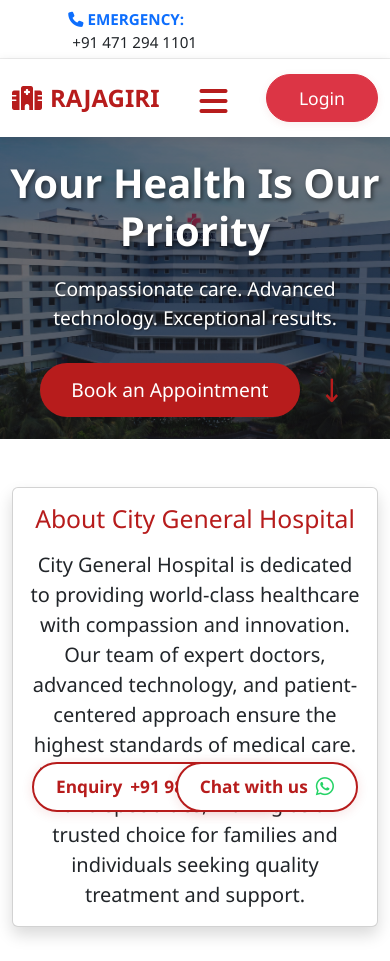
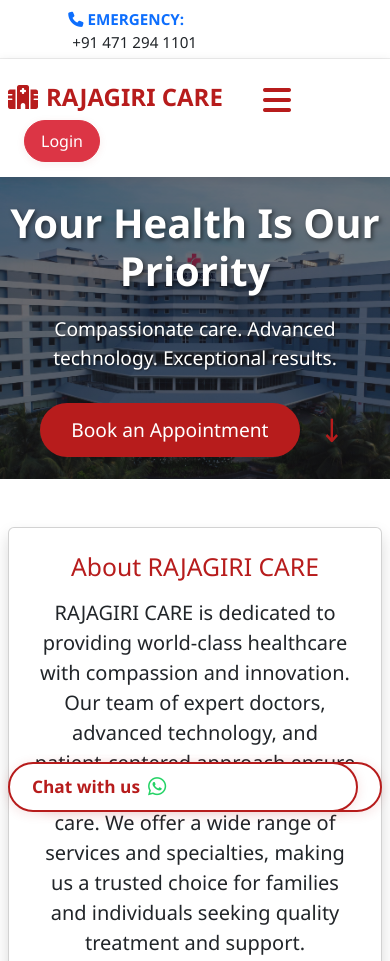
Before and after one commit to Donagilson/clinic, a plain HTML site: page index.html in a window 390 px wide. Shown: the top 961 px of the page. Drawn offline with nearby package versions, Linux system fonts and the light colour scheme.

Commit message:
fifth commit

```diff
--- a/index.html
+++ b/index.html
@@ -3,7 +3,7 @@
 <head>
     <meta charset="UTF-8">
     <meta name="viewport" content="width=device-width, initial-scale=1.0">
-    <title>RAJAGIRI</title>
+    <title>RAJAGIRI CARE</title>
     <!-- Bootstrap CSS -->
     <link href="https://cdn.jsdelivr.net/npm/bootstrap@5.3.0/dist/css/bootstrap.min.css" rel="stylesheet">
     <!-- Font Awesome -->
@@ -104,6 +104,7 @@
 
         .hero-image {
             background: linear-gradient(rgba(0, 0, 0, 0.5), rgba(0, 0, 0, 0.5)), url('hos.jp.jpg');
+            min-height: 320px;
             height: 80vh;
             background-position: center;
             background-repeat: no-repeat;
@@ -117,6 +118,72 @@
             opacity: 0;
             transform: translateY(40px) scale(0.98);
             animation: heroImgFadeIn 1.2s cubic-bezier(.77,.2,.32,1.01) 0.2s forwards;
+        }
+        @media (max-width: 991.98px) {
+            .hero-image {
+                height: 320px;
+                min-height: 220px;
+                padding: 24px 0;
+            }
+            .hero-text h1 {
+                font-size: 2rem;
+            }
+            .hero-text p {
+                font-size: 1rem;
+            }
+        }
+        @media (max-width: 767.98px) {
+            .container, .container-lg, .container-md, .container-sm, .container-xl, .container-xxl {
+                max-width: 100%;
+                padding-left: 8px;
+                padding-right: 8px;
+            }
+            .card {
+                margin-bottom: 1.2rem;
+            }
+            .navbar-brand {
+                font-size: 1.1rem;
+            }
+            .login-btn {
+                padding: 8px 16px;
+                font-size: 1rem;
+            }
+            .btn-book {
+                font-size: 1rem;
+                padding: 10px 18px;
+            }
+            .video-container iframe {
+                height: 180px !important;
+            }
+        }
+        @media (max-width: 575.98px) {
+            .hero-image {
+                height: 180px;
+                min-height: 120px;
+                padding: 10px 0;
+            }
+            .hero-text h1 {
+                font-size: 1.2rem;
+            }
+            .hero-text p {
+                font-size: 0.95rem;
+            }
+            .navbar {
+                padding: 8px 0;
+            }
+            .card {
+                padding: 0.5rem;
+            }
+            .table-responsive {
+                font-size: 0.95rem;
+            }
+            .enquiry-btn, .chat-btn {
+                left: 8px;
+                right: 8px;
+                bottom: 8px;
+                padding: 8px 10px;
+                font-size: 0.95rem;
+            }
         }
 
         .hero-text h1 {
@@ -305,7 +372,7 @@
     <nav class="navbar navbar-expand-lg navbar-light sticky-top">
         <div class="container d-flex align-items-center justify-content-between">
             <a class="navbar-brand" href="#">
-                <i class="fas fa-hospital me-2"></i>RAJAGIRI
+                <i class="fas fa-hospital me-2"></i>RAJAGIRI CARE
             </a>
             <div class="d-flex align-items-center flex-grow-1">
                 <!-- Custom Hamburger Menu Button -->
@@ -523,8 +590,8 @@ if (scrollUpBtn) {
             <div class="col-lg-8">
                 <div class="card shadow">
                     <div class="card-body text-center">
-                        <h2 class="card-title mb-3" style="color:#b71c1c;">About City General Hospital</h2>
-                        <p class="card-text lead mb-0">City General Hospital is dedicated to providing world-class healthcare with compassion and innovation. Our team of expert doctors, advanced technology, and patient-centered approach ensure the highest standards of medical care. We offer a wide range of services and specialties, making us a trusted choice for families and individuals seeking quality treatment and support.</p>
+                        <h2 class="card-title mb-3" style="color:#b71c1c;">About RAJAGIRI CARE</h2>
+                        <p class="card-text lead mb-0">RAJAGIRI CARE is dedicated to providing world-class healthcare with compassion and innovation. Our team of expert doctors, advanced technology, and patient-centered approach ensure the highest standards of medical care. We offer a wide range of services and specialties, making us a trusted choice for families and individuals seeking quality treatment and support.</p>
                     </div>
                 </div>
             </div>
@@ -702,7 +769,7 @@ if (scrollUpBtn) {
         <button type="button" class="btn-close" data-bs-dismiss="modal" aria-label="Close"></button>
       </div>
       <div class="modal-body">
-        <p>For any enquiries, please call <strong>+91 9876543210</strong> or email <strong>info@citygeneral.org</strong>.</p>
+    <p>For any enquiries, please call <strong>+91 9876543210</strong> or email <strong>info@rajagiricare.org</strong>.</p>
       </div>
     </div>
   </div>
@@ -711,7 +778,7 @@ if (scrollUpBtn) {
         <div class="container position-relative">
             <div class="row">
                 <div class="col-md-4 mb-4">
-                    <h5><i class="fas fa-hospital me-2"></i>City General Hospital</h5>
+                    <h5><i class="fas fa-hospital me-2"></i>RAJAGIRI CARE</h5>
                     <p>123 Medical Center Drive<br>Springfield, ST 12345</p>
                 </div>
                 <div class="col-md-4 mb-4">
@@ -726,7 +793,7 @@ if (scrollUpBtn) {
                 <div class="col-md-4 mb-4">
                     <h5>Emergency Contact</h5>
                     <p><i class="fas fa-phone me-2"></i>(555) 123-4567</p>
-                    <p><i class="fas fa-envelope me-2"></i>emergency@citygeneral.org</p>
+                    <p><i class="fas fa-envelope me-2"></i>emergency@rajagiricare.org</p>
                 </div>
             </div>
                         <div style="background: #111; padding: 30px 0; border-radius: 16px; max-width: 850px; margin: 40px auto 24px auto; text-align: center;">
@@ -739,7 +806,7 @@ if (scrollUpBtn) {
                         </div>
                         <hr class="bg-light">
                         <div class="text-center">
-                                <p>&copy; 2023 City General Hospital. All rights reserved.</p>
+                                <p>&copy; 2025 RAJAGIRI CARE. All rights reserved.</p>
                         </div>
             <!-- Floating Enquiry Button -->
             <a href="#" class="enquiry-btn" data-bs-toggle="modal" data-bs-target="#enquiryModal">
```
